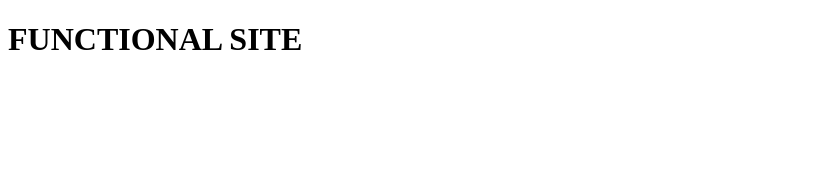
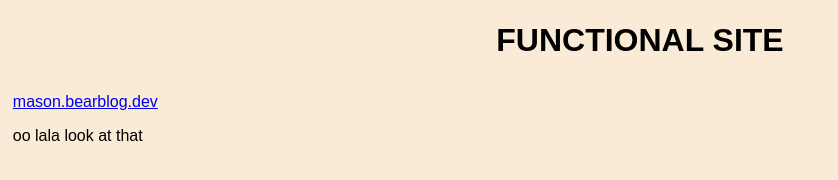
Before and after one commit to IAMME543/Functional-Site, a plain HTML site: page Public/index.html in a window 1280 px wide. Shown: the whole page, without its empty margins (0-838 px from the left). Drawn offline with Linux system fonts and the light colour scheme.

Commit message:
css is confusing my god. did some stuff with colours and added text

```diff
--- a/Public/index.html
+++ b/Public/index.html
@@ -1,12 +1,21 @@
-<!DOCTYPE html>
+<!doctype html>
 <html lang="en">
-<head>
-    <meta charset="UTF-8">
-    <meta name="viewport" content="width=device-width, initial-scale=1.0">
+  <head>
+    <meta charset="UTF-8" />
+    <meta name="viewport" content="width=device-width, initial-scale=1.0" />
     <title>Document</title>
-    <link rel="stylesheet" href="style.css">
-</head>
-<body>
-    <h1>FUNCTIONAL SITE</h1>
-</body>
+    <link rel="stylesheet" href="style.css" />
+  </head>
+  <body>
+    <div class="header">
+      <h1>FUNCTIONAL SITE</h1>
+    </div>
+
+    <div class="container">
+      <a href="https://mason.bearblog.dev">mason.bearblog.dev</a>
+
+      <p>oo lala look at that</p>
+    </div>
+
+  </body>
 </html>
--- a/Public/style.css
+++ b/Public/style.css
@@ -0,0 +1,21 @@
+body {
+    font-family: Arial, Helvetica, sans-serif;
+    margin: 0;
+
+    background-color: antiquewhite;
+
+}
+
+.header {
+    display: flex;
+    align-items: center;
+    justify-content: center;
+    height:10vh;
+
+
+}
+
+.container {
+    height:80vh;
+    padding: 1%;
+}
```
